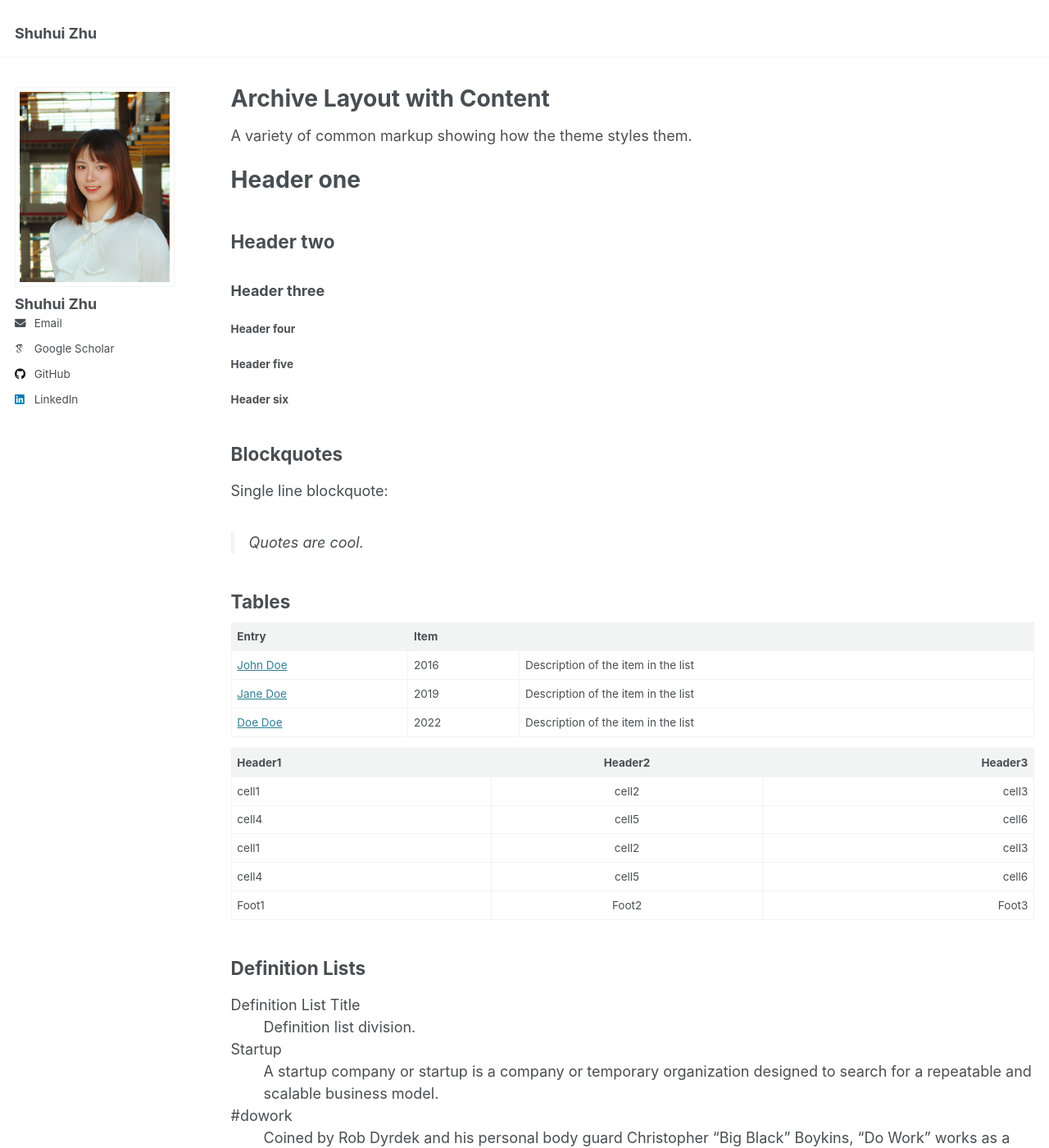
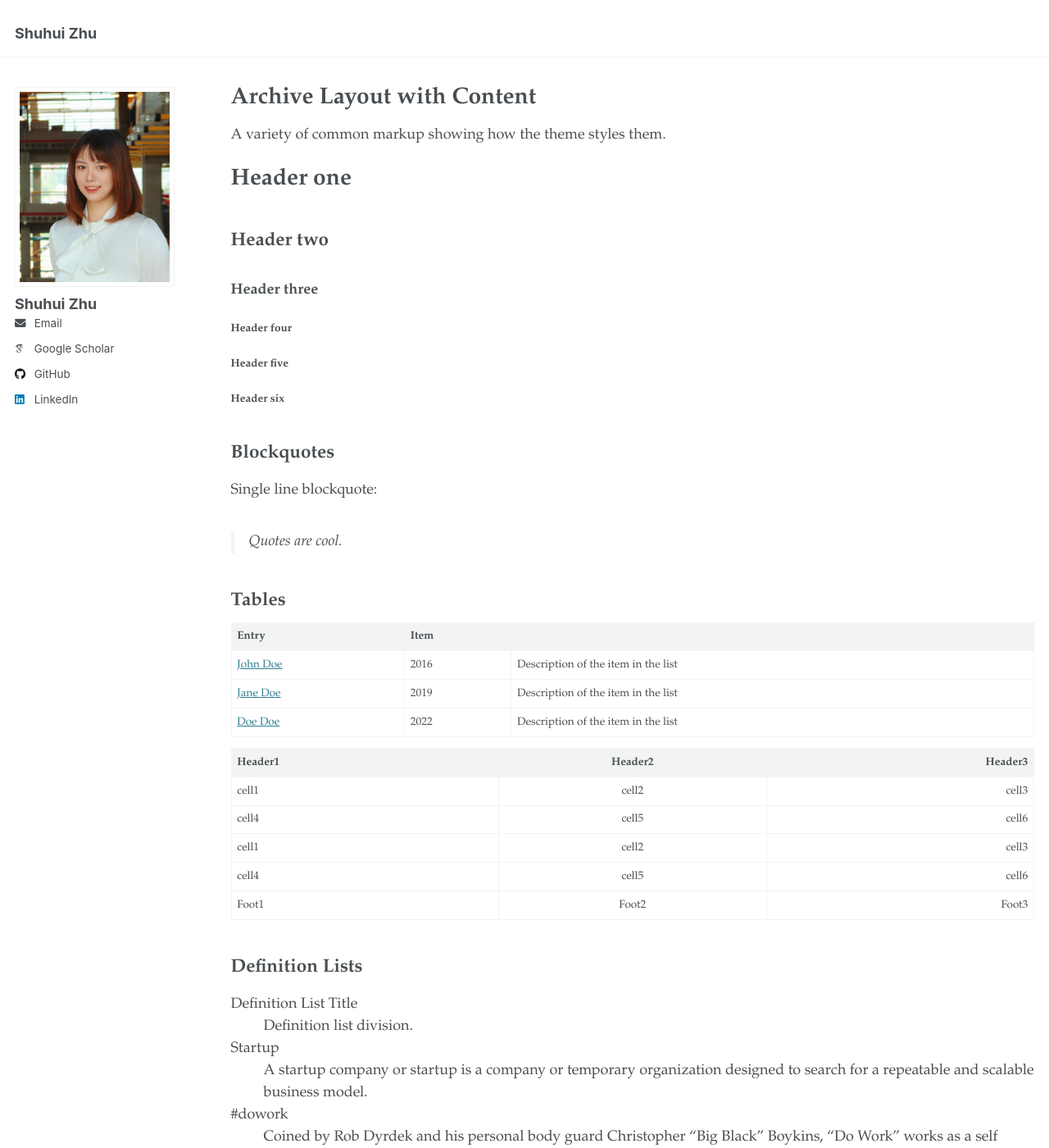
Before and after one commit to shuhui-zhu/shuhui-zhu.github.io, a Jekyll site: the page built from _pages/archive-layout-with-content.md, in a window 1280 px wide and 1400 px high. Shown: the whole window at 82% size. Built offline with Jekyll 4.4.1, drawn with Linux system fonts in a browser that asks for light colours; some web fonts are replaced.

Commit message:
modify default font style

```diff
--- a/_sass/_themes.scss
+++ b/_sass/_themes.scss
@@ -39,8 +39,8 @@ $type-size-6                : 0.75em;   // ~12px
 $type-size-7                : 0.6875em; // ~11px
 $type-size-8                : 0.625em;  // ~10px
 
-$global-font-family         : $sans-serif;
-$header-font-family         : $sans-serif;
+$global-font-family         : $garamond; //$sans-serif;
+$header-font-family         : $garamond; //$sans-serif;
 $caption-font-family        : $serif;
 
 /* ==========================================================================
```
